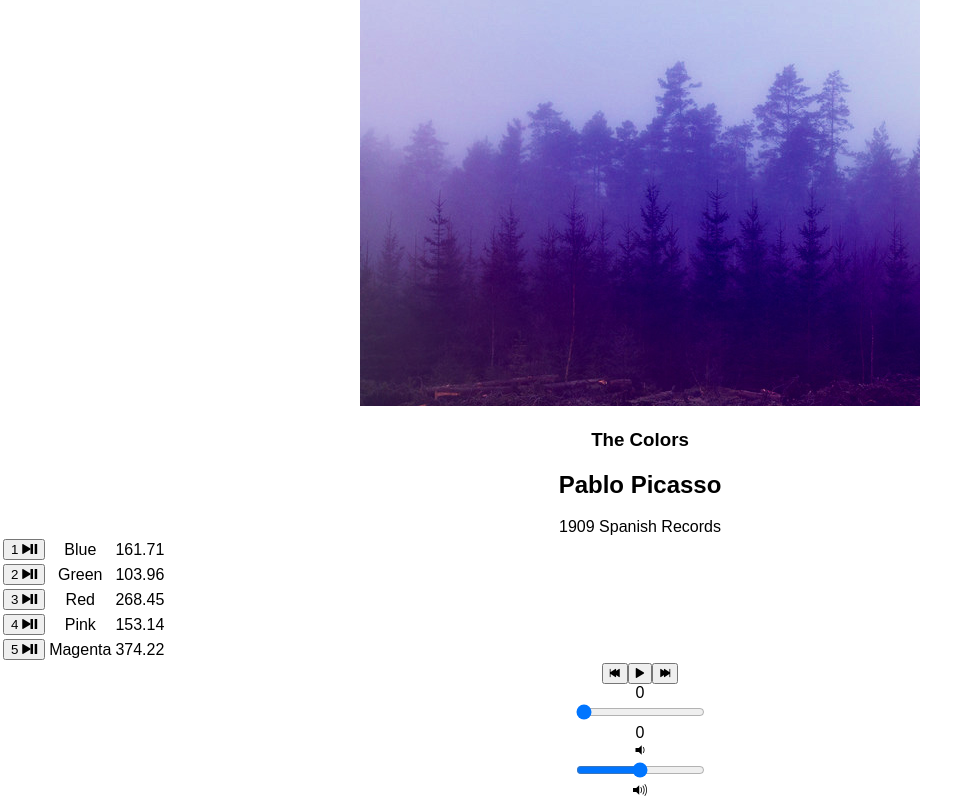
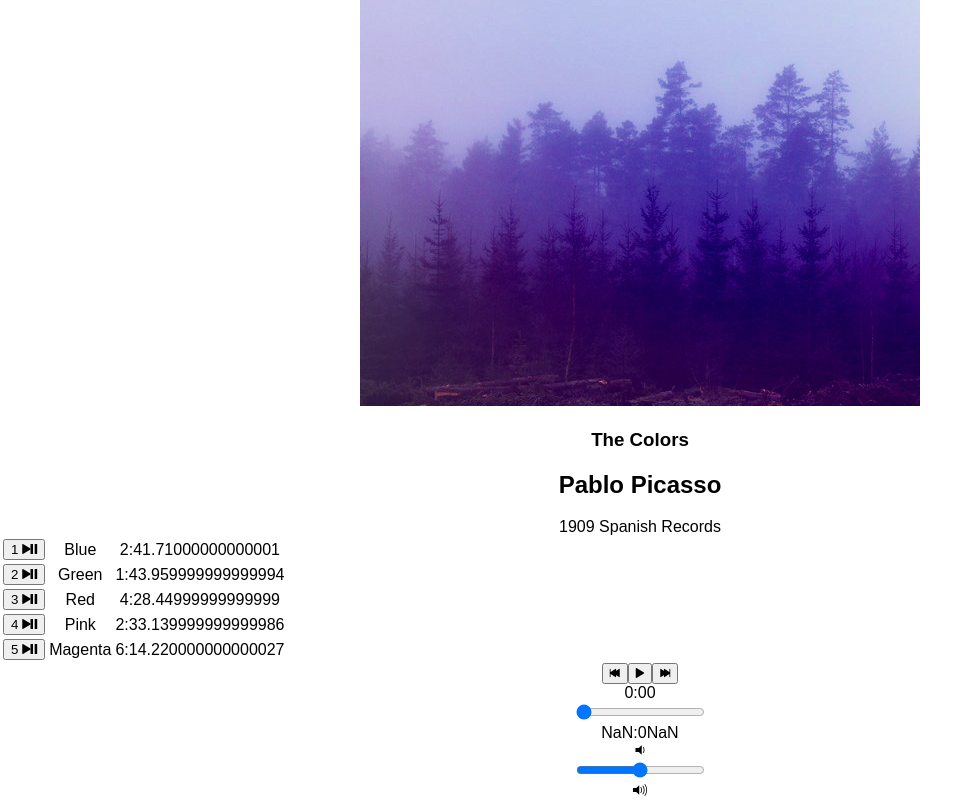
Before and after one commit to lukegits/Music-Streamer, a React (Create React App) app: page /album/the-colors in a window 1280 px wide. Shown: the part 252-1052 px from the top of the page, without its empty margins (0-980 px from the left). Built offline with nearby package versions, Linux system fonts and the light colour scheme.

Commit message:
new range assignment work 322 3pm

```diff
--- a/src/components/Album.js
+++ b/src/components/Album.js
@@ -42,21 +42,21 @@
         this.audioElement.addEventListener('currentVol', this.eventListeners.currentVol);
       }
 
-  componentWillUnmount() {
+   componentWillUnmount() {
          this.audioElement.src = null;
          this.audioElement.removeEventListener('timeupdate', this.eventListeners.timeupdate);
          this.audioElement.removeEventListener('durationchange', this.eventListeners.durationchange);
          this.audioElement.removeEventListener('currentVol', this.eventListeners.currentVol);
        }
-  formatTime(s){
+   formatTime(s){
     return(s-(s%=60))/60+(9<s?':':':0')+s
   }
 
-  play() {
+   play() {
     this.audioElement.play();
     this.setState({ isPlaying: true });
   }
-  pause() {
+   pause() {
      this.audioElement.pause();
      this.setState({ isPlaying: false });
    }
@@ -127,7 +127,7 @@
                  </button>
                </td>
                <td className="song-title">{song.title}</td>
-               <td className="song-duration">{song.duration}</td>
+               <td className="song-duration">{this.formatTime(song.duration)}</td>
              </tr>
            )}
           </tbody>
@@ -136,7 +136,7 @@
       isPlaying={this.state.isPlaying}
       currentSong={this.state.currentSong}
       currentTime={this.audioElement.currentTime}
-      duration={this.audioElement.duration}
+      duration={this.formatTime(this.audioElement.duration)}
       currentVolume={this.audioElement.currentVolume}
       handleSongClick={() => this.handleSongClick(this.state.currentSong)}
       handlePrevClick={() => this.handlePrevClick()}
--- a/src/components/PlayerBar.js
+++ b/src/components/PlayerBar.js
@@ -16,7 +16,7 @@
          </button>
        </section>
        <section id="time-control">
-       <div className="current-time">{this.props.currentTime}</div>
+       <div className="current-time">{this.props.formatTime(this.props.currentTime)}</div>
           <input
             type="range"
             className="seek-bar"
```
